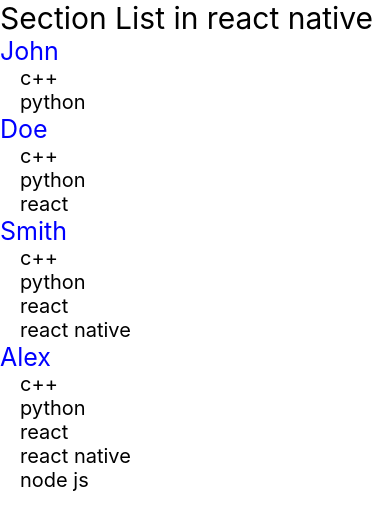
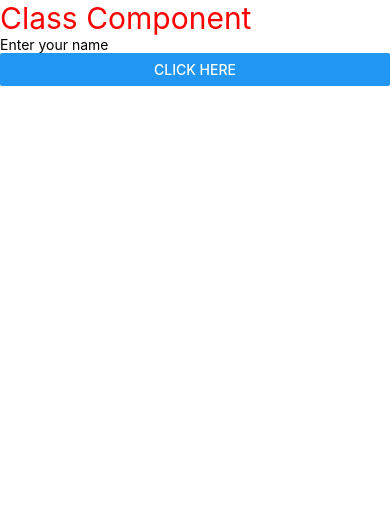
Before and after one commit to opsingh861/first-react-native-app, a React Native app: screen / in a window 390 px wide. Shown: the top 530 px of the page. Built offline with nearby package versions, Linux system fonts and the light colour scheme.

Commit message:
Class Component

```diff
--- a/App.js
+++ b/App.js
@@ -1,7 +1,7 @@
 
 import React from 'react';
 import { View, Text, StyleSheet, SectionList } from 'react-native';
-
+import ClassComponent from './ClassComponent';
 
 const App = () => {
   const users = [
@@ -13,14 +13,7 @@ const App = () => {
   ]
   return (
     <View>
-      <Text style={{ fontSize: 30 }}>Section List in react native</Text>
-      <SectionList
-        sections={users}
-        renderItem={({ item }) => <Text style={{ fontSize: 20, marginLeft:20 }}>{item}</Text>}
-        renderSectionHeader={({ section: { name } }) => (
-          <Text style={{fontSize:25,color:"blue"}}>{name}</Text>
-        )}
-      />
+      <ClassComponent />
     </View>
   );
 };
--- /dev/null
+++ b/ClassComponent.js
@@ -0,0 +1,25 @@
+import React, { Component, useState } from "react";
+import { Button, TextInput, Text, View } from "react-native";
+
+class ClassComponent extends Component {
+    constructor(props) {
+        super(props);
+        this.state = {
+            name: ""
+        }
+    } // we cannot use useState in class component
+    name = () => { // we cannot simply use function in class component
+        console.warn(this.state.name);
+    }
+    render() {
+        return (
+            <View>
+                <Text style={{ color: "red", fontSize: 30 }}>Class Component</Text>
+                <TextInput placeholder="Enter your name" onChangeText={(text) => this.setState({ name: text })} />
+                <Button title="Click here" onPress={ this.name} />
+            </View>
+        )
+    }
+}
+
+export default ClassComponent;
```
